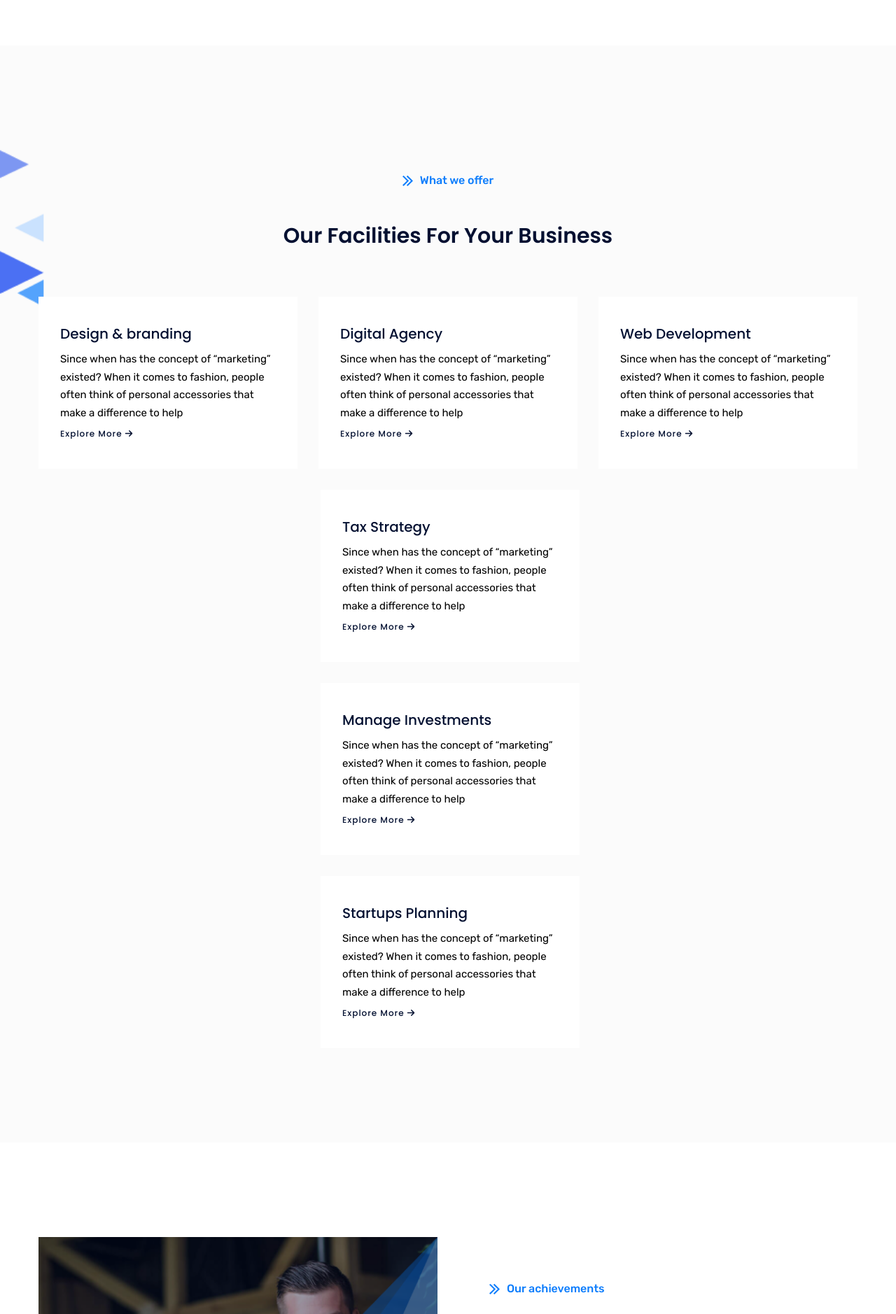
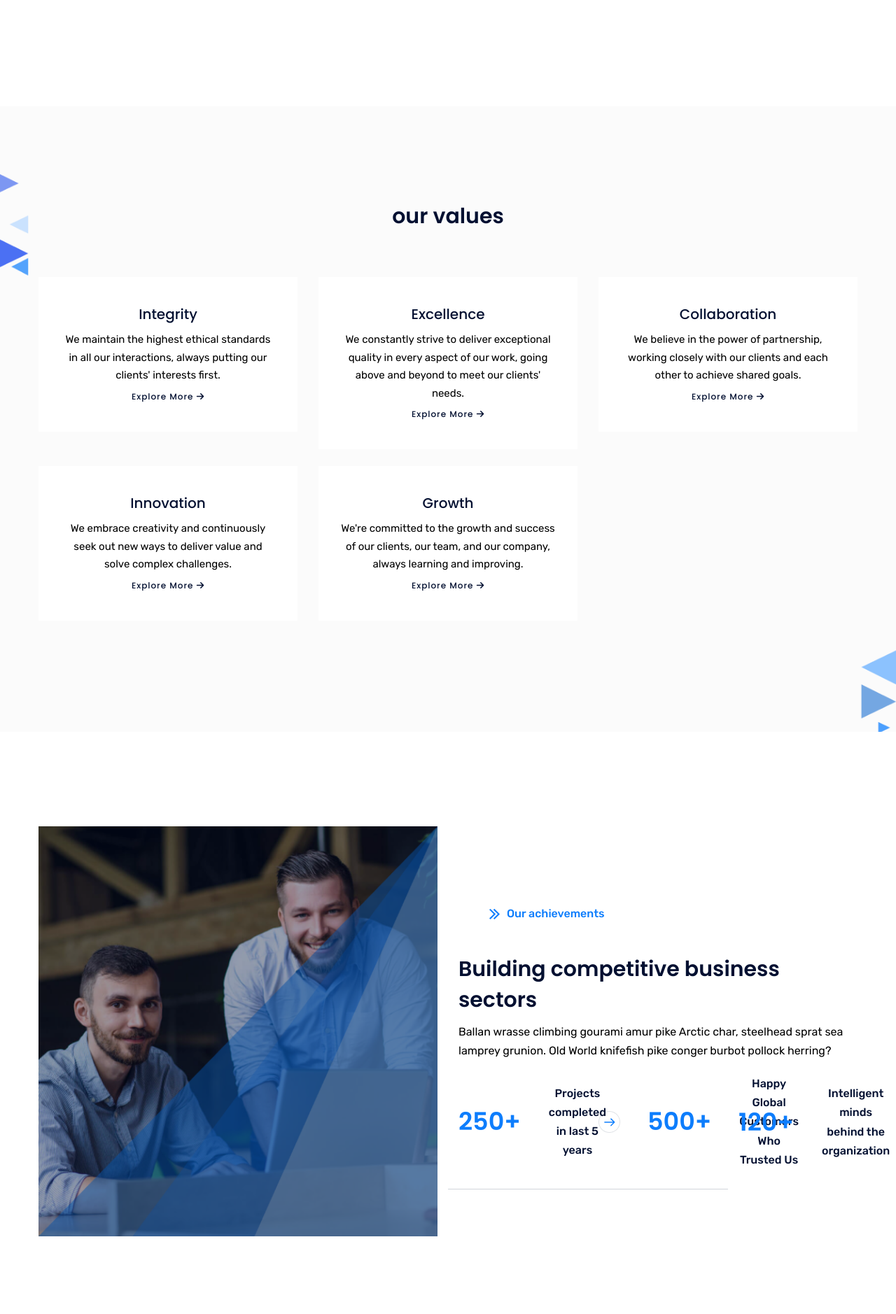
Before and after one commit to dhanwis/Bizinsight, a Django app: page /about/ in a window 1280 px wide. Shown: the part 1585-3463 px from the top of the page at 70% size. Run offline with Django 4.2, Linux system fonts and the light colour scheme; some libraries are stand-ins or nearby versions.

Commit message:
change in homand about

```diff
--- a/static/css/style.css
+++ b/static/css/style.css
@@ -195,6 +195,21 @@ p {
     margin-left: 4px;
     font-size: 14px;
 }
+/* Add some padding to the second row to create spacing */
+.margin-top {
+    margin-top: 30px;
+  }
+
+  /* Align the content and ensure responsiveness */
+  .offer-wrapper {
+    text-align: center;
+  }
+
+@media (max-width: 768px) {
+    .offer-wrapper {
+      margin-bottom: 30px;
+    }
+  }
 /*-------------------------------------------------------------------------------------
     back to top button
 ---------------------------------------------------------------------------------------*/
--- a/templates/about.html
+++ b/templates/about.html
@@ -13,7 +13,7 @@
             <div class="col-xl-12 col-lg-12">
               <div class="hero-text">
                 <h2>About Us</h2>
-                <span><a class='home' href='home-1.html'>Home</a> | <a href="#" class="disabled">About</a></span>
+                <span><a class='home' href='/'>Home</a> | <a href="#" class="disabled">About</a></span>
               </div>
 
             </div>
@@ -105,104 +105,79 @@
   <!-- Offer area starts -->
   <section class="offer">
     <div class="container">
+      <!-- Section Title -->
       <div class="row">
         <div class="col-lg-12">
           <div class="section-title">
-            <div class="sub-heading">
-              <img src="{% static 'images/section-title-icon.png' %}" alt="caret">
-              <p>What we offer</p>
-            </div>
-            <h2>Our Facilities For Your Business</h2>
+            <h2>our values</h2>
           </div>
         </div>
       </div>
 
+      <!-- Offer Cards -->
       <div class="row">
-        <div class="col-lg-4 r-mb">
+        <!-- First Row -->
+        <div class="col-lg-4 col-md-6 mb-4">
           <div class="offer-wrapper">
             <iconify-icon icon="fluent-mdl2:design"></iconify-icon>
-            <h5>Design & branding</h5>
-            <p>Since when has the concept of “marketing” existed? When it comes to fashion, people often think of
-              personal accessories
-              that make a difference to help</p>
-            <a href='service-details.html'>Explore More <i class="fas fa-arrow-right"></i> </a>
+            <h5>Integrity</h5>
+            <p>We maintain the highest ethical standards in all our interactions, always putting our clients' interests first.</p>
+            <a href='service-details.html'>Explore More <i class="fas fa-arrow-right"></i></a>
+          </div>
+        </div>
+        <div class="col-lg-4 col-md-6 mb-4">
+          <div class="offer-wrapper">
+            <iconify-icon icon="fluent:archive-settings-24-regular"></iconify-icon>
+            <h5>Excellence</h5>
+            <p>We constantly strive to deliver exceptional quality in every aspect of our work, going above and beyond to meet our clients' needs.</p>
+            <a href='service-details.html'>Explore More <i class="fas fa-arrow-right"></i></a>
+          </div>
+        </div>
+        <div class="col-lg-4 col-md-6 mb-4">
+          <div class="offer-wrapper">
+            <iconify-icon icon="carbon:application-web"></iconify-icon>
+            <h5>Collaboration</h5>
+            <p>We believe in the power of partnership, working closely with our clients and each other to achieve shared goals.</p>
+            <a href='service-details.html'>Explore More <i class="fas fa-arrow-right"></i></a>
           </div>
         </div>
 
-        <div class="col-lg-4 r-mb">
+        <!-- Second Row -->
+        <div class="col-lg-4 col-md-6 mb-4">
           <div class="offer-wrapper">
-            <iconify-icon icon="fluent:archive-settings-24-regular"></iconify-icon>
-            <h5>Digital Agency</h5>
-            <p>Since when has the concept of “marketing” existed? When it comes to fashion, people often think of
-              personal
-              accessories
-              that make a difference to help</p>
-            <a href='service-details.html'>Explore More <i class="fas fa-arrow-right"></i> </a>
+            <iconify-icon icon="ant-design:radar-chart-outlined"></iconify-icon>
+            <h5>Innovation</h5>
+            <p>We embrace creativity and continuously seek out new ways to deliver value and solve complex challenges. </p>
+            <a href='service-details.html'>Explore More <i class="fas fa-arrow-right"></i></a>
           </div>
         </div>
-
-        <div class="col-lg-4">
-          <div class="offer-wrapper">
-            <iconify-icon icon="carbon:application-web"></iconify-icon>
-            <h5>Web Development</h5>
-            <p>Since when has the concept of “marketing” existed? When it comes to fashion, people often think of
-              personal
-              accessories
-              that make a difference to help</p>
-            <a href='service-details.html'>Explore More <i class="fas fa-arrow-right"></i> </a>
-          </div>
-        </div>
-
-        <div class="col-lg-4 margin-top">
-          <div class="offer-wrapper">
-            <iconify-icon icon="ant-design:radar-chart-outlined"></iconify-icon>
-            <h5>Tax Strategy</h5>
-            <p>Since when has the concept of “marketing” existed? When it comes to fashion, people often think of
-              personal
-              accessories
-              that make a difference to help</p>
-            <a href='service-details.html'>Explore More <i class="fas fa-arrow-right"></i> </a>
-          </div>
-        </div>
-
-        <div class="col-lg-4 margin-top">
+        <div class="col-lg-4 col-md-6 mb-4">
           <div class="offer-wrapper">
             <iconify-icon icon="ion:diamond-outline"></iconify-icon>
-            <h5>Manage Investments</h5>
-            <p>Since when has the concept of “marketing” existed? When it comes to fashion, people often think of
-              personal
-              accessories
-              that make a difference to help</p>
-            <a href='service-details.html'>Explore More <i class="fas fa-arrow-right"></i> </a>
-          </div>
-        </div>
-
-        <div class="col-lg-4 margin-top">
-          <div class="offer-wrapper">
-            <iconify-icon icon="bi:puzzle"></iconify-icon>
-            <h5>Startups Planning</h5>
-            <p>Since when has the concept of “marketing” existed? When it comes to fashion, people often think of
-              personal
-              accessories
-              that make a difference to help</p>
-            <a href='service-details.html'>Explore More <i class="fas fa-arrow-right"></i> </a>
+            <h5>Growth</h5>
+            <p>We're committed to the growth and success of our clients, our team, and our company, always learning and improving.</p>
+            <a href='service-details.html'>Explore More <i class="fas fa-arrow-right"></i></a>
           </div>
         </div>
       </div>
     </div>
   </section>
+
   <!-- Offer area ends -->
 
   <!-- Counter starts -->
   <section class="counter">
     <div class="container">
       <div class="row align-items-center">
+        <!-- Image Section -->
         <div class="col-lg-6 r-mb">
           <div class="counter-img">
             <img src="{% static 'images/counter-img.png' %}" alt="men">
             <img class="overlay" src="{% static 'images/counter-overlay.png' %}" alt="overlay">
           </div>
         </div>
+
+        <!-- Content Section -->
         <div class="col-lg-6">
           <div class="section-title">
             <div class="sub-heading">
@@ -213,23 +188,23 @@
           </div>
 
           <div class="text-content">
-            <p>Ballan wrasse climbing gourami amur pike Arctic char, steelhead sprat sea lamprey grunion. Old World
-              knifefish pike
+            <p>Ballan wrasse climbing gourami amur pike Arctic char, steelhead sprat sea lamprey grunion. Old World knifefish pike
               conger burbot pollock herring?</p>
 
-            <div class="counter-wrapper">
-              <div class="single-counter">
+            <!-- Centered Counter Section -->
+            <div class="row justify-content-center counter-wrapper text-center">
+              <div class="col-md-4 col-sm-6 single-counter">
                 <h2>250+</h2>
                 <p>Projects completed in last 5 years</p>
               </div>
 
-              <div class="single-counter pt-28">
+              <div class="col-md-4 col-sm-6 single-counter">
                 <img src="{% static 'images/counter-arrow.png' %}" alt="arrow">
                 <h2>500+</h2>
                 <p>Happy Global Customers Who Trusted Us</p>
               </div>
 
-              <div class="single-counter pt-28">
+              <div class="col-md-4 col-sm-6 single-counter">
                 <h2>120+</h2>
                 <p>Intelligent minds behind the organization</p>
               </div>
@@ -239,6 +214,8 @@
       </div>
     </div>
   </section>
+
+
   <!-- Counter ends -->
 
   <!-- Choose starst -->
@@ -404,8 +381,8 @@
         <div class="col-lg-12">
           <div class="single-portfolio">
             <div class="portfolio-images">
-              <img src="assets/images/portfolio-two.png" alt="portfolio">
-              <img src="assets/images/portfolio-overlay.png" alt="overlay" class="overlay">
+              <img src="{% static 'images/portfolio-two.png' %}" alt="portfolio">
+              <img src="{% static 'images/portfolio-overlay.png' %}" alt="overlay" class="overlay">
             </div>
             <div class="hovered-text">
               <div class="icon-arrow">
@@ -423,8 +400,8 @@
         <div class="col-lg-12">
           <div class="single-portfolio">
             <div class="portfolio-images">
-              <img src="assets/images/portfolio-three.png" alt="portfolio">
-              <img src="assets/images/portfolio-overlay.png" alt="overlay" class="overlay">
+              <img src="{% static 'images/portfolio-three.png' %}" alt="portfolio">
+              <img src="{% static 'images/portfolio-overlay.png' %}" alt="overlay" class="overlay">
             </div>
             <div class="hovered-text">
               <div class="icon-arrow">
@@ -450,7 +427,7 @@
         <div class="col-lg-6 r-mb">
           <div class="section-title">
             <div class="sub-heading">
-              <img src="assets/images/icon-white.png" alt="caret">
+              <img src="{% static 'images/icon-white.png' %}" alt="caret">
               <p>Portfolio</p>
             </div>
             <h2>Let’s look our global projects</h2>
@@ -474,7 +451,7 @@
         <div class="col-lg-12">
           <div class="section-title">
             <div class="sub-heading">
-              <img src="assets/images/section-title-icon.png" alt="caret">
+              <img src="{% static 'images/section-title-icon.png' %}" alt="caret">
               <p>The Team</p>
             </div>
             <h2>Meet The Minds</h2>
@@ -486,8 +463,8 @@
         <div class="col-lg-12">
           <div class="single-portfolio single-team">
             <div class="portfolio-images team-images">
-              <img src="assets/images/team1.png" alt="team">
-              <img src="assets/images/portfolio-overlay.png" alt="overlay" class="overlay">
+              <img src="{% static 'images/team1.png' %}" alt="team">
+              <img src="{% static 'images/portfolio-overlay.png' %}" alt="overlay" class="overlay">
             </div>
 
             <div class="hovered-text">
@@ -507,8 +484,8 @@
         <div class="col-lg-12">
           <div class="single-portfolio single-team">
             <div class="portfolio-images team-images">
-              <img src="assets/images/team2.png" alt="team">
-              <img src="assets/images/portfolio-overlay.png" alt="overlay" class="overlay">
+              <img src="{% static 'images/team2.png' %}" alt="team">
+              <img src="{% static 'images/portfolio-overlay.png' %}" alt="overlay" class="overlay">
             </div>
 
             <div class="hovered-text">
@@ -528,8 +505,8 @@
         <div class="col-lg-12">
           <div class="single-portfolio single-team">
             <div class="portfolio-images team-images">
-              <img src="assets/images/team3.png" alt="team">
-              <img src="assets/images/portfolio-overlay.png" alt="overlay" class="overlay">
+              <img src="{% static 'images/team3.png' %}" alt="team">
+              <img src="{% static 'images/portfolio-overlay.png' %}" alt="overlay" class="overlay">
             </div>
 
             <div class="hovered-text">
@@ -549,8 +526,8 @@
         <div class="col-lg-12">
           <div class="single-portfolio single-team">
             <div class="portfolio-images team-images">
-              <img src="assets/images/team4.png" alt="team">
-              <img src="assets/images/portfolio-overlay.png" alt="overlay" class="overlay">
+              <img src="{% static 'images/team4.png' %}" alt="team">
+              <img src="{% static 'images/portfolio-overlay.png' %}" alt="overlay" class="overlay">
             </div>
 
             <div class="hovered-text">
```
Also changed, not shown: other parts of static/css/style.css (+51 -3 lines), templates/home.html (+34 -101 lines).
